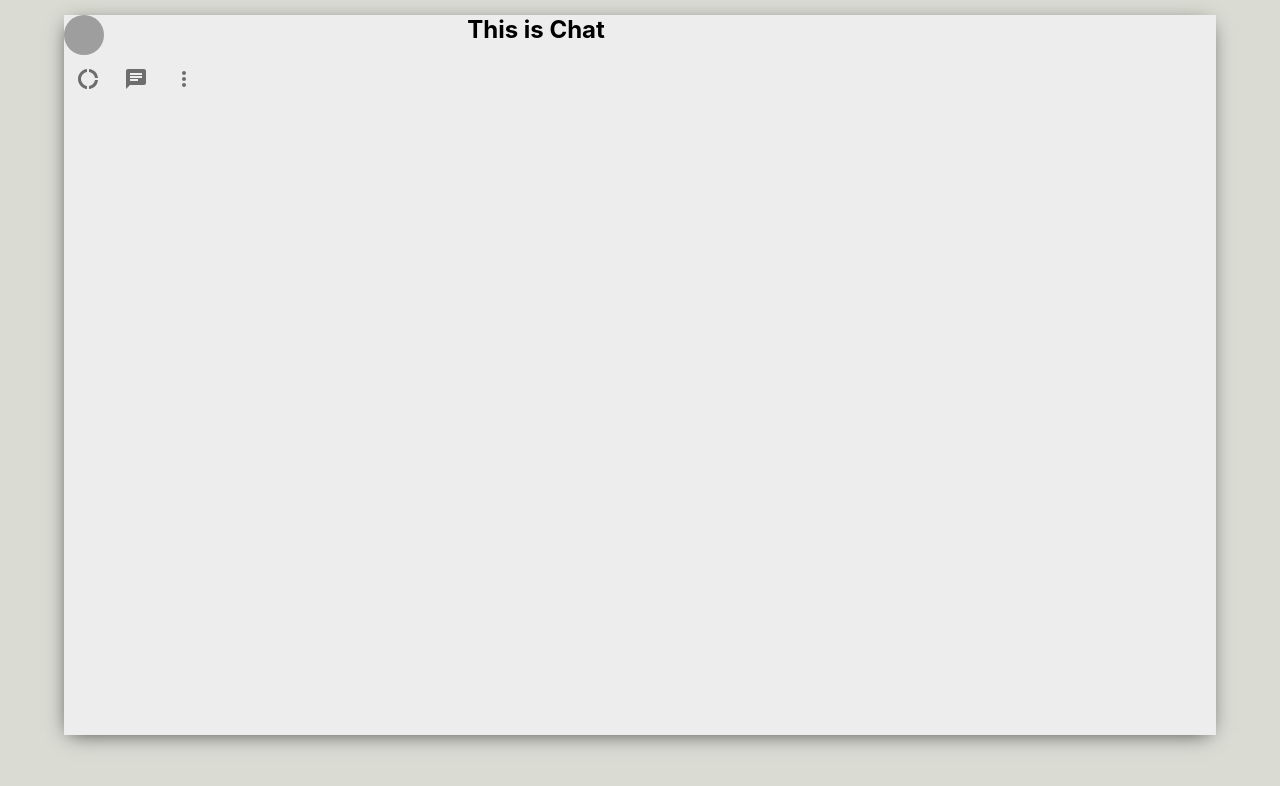
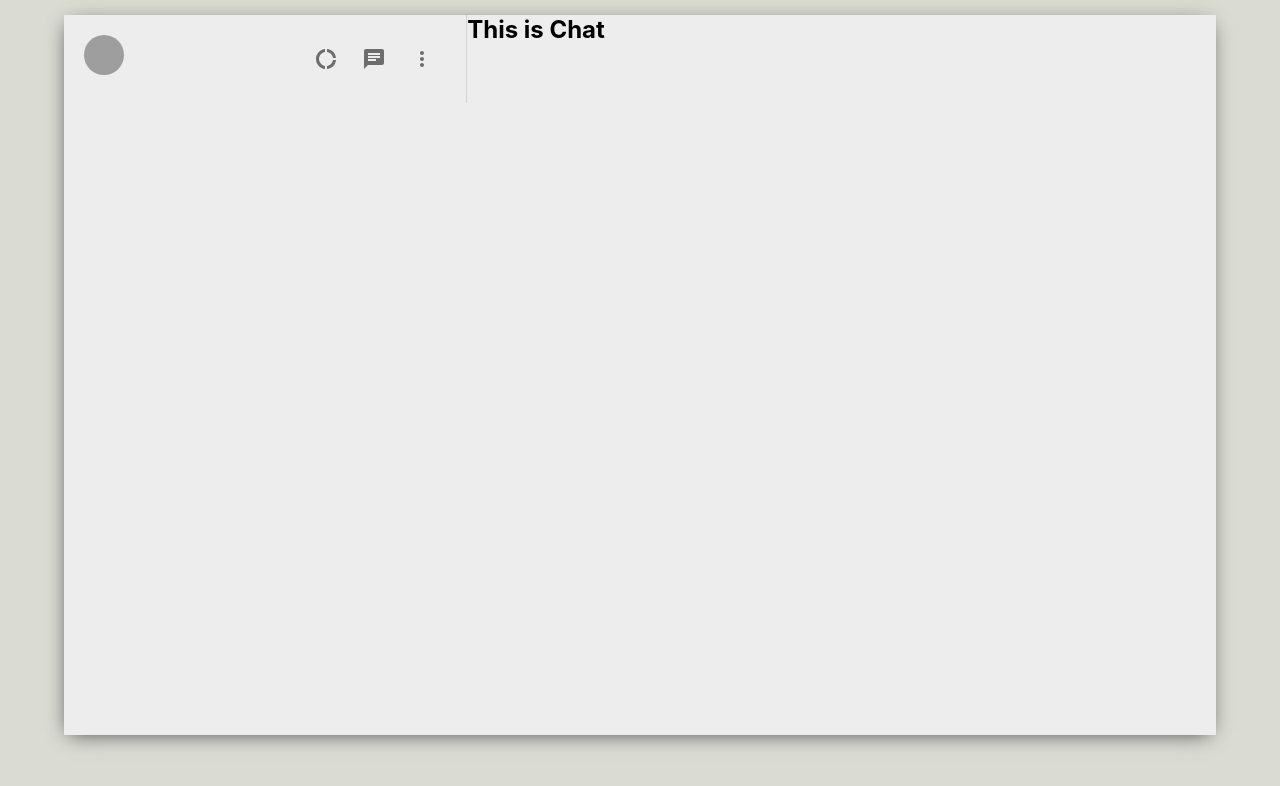
Before and after one commit to keddo/whatsapp-mern, a React (Create React App) app: page / in a window 1280 px wide. Shown: the top 786 px of the page. Built offline with nearby package versions, Linux system fonts and the light colour scheme; grey boxes are pictures that could not be loaded.

Commit message:
Add style to the sidebar

```diff
--- a/src/Sidebar.css
+++ b/src/Sidebar.css
@@ -3,3 +3,22 @@
     flex-direction: column;
     flex: 0.35;
 }
+
+.sidebar__header {
+    display: flex;
+    justify-content: space-between;
+    padding: 20px;
+    border-right: 1px solid lightgray;
+}
+
+.sidebar__headerRight {
+    display: flex;
+    align-items: center;
+    justify-content: space-between;
+    min-width: 10vw;
+}
+
+.sidebar > .MuiSvgIcon-root {
+    margin-right: 2vw;
+    font-size: 24px !important;
+}
```
